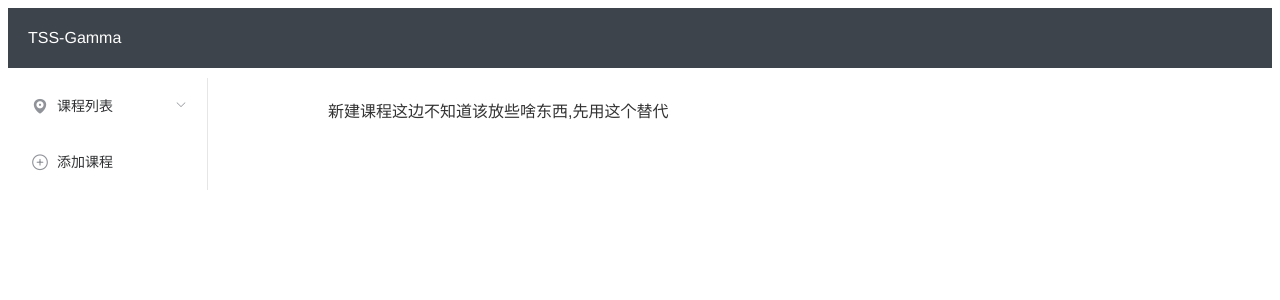
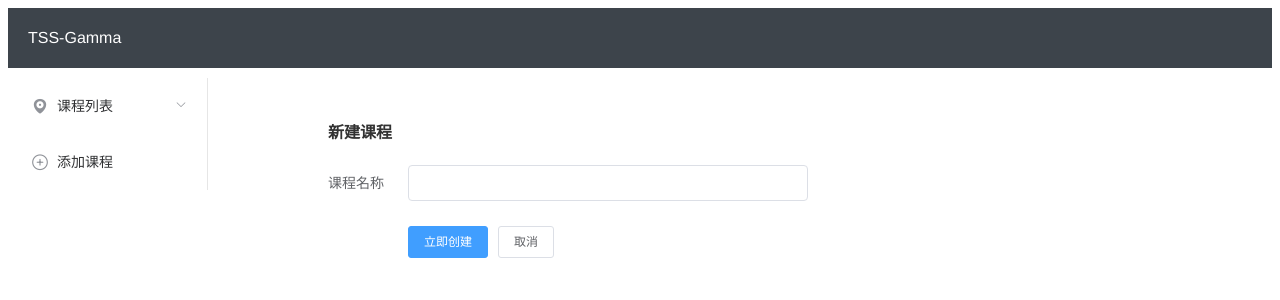
Before and after one commit to sc89703312/TSS-Gamma, a Vue app in the folder vue-test/: page /#/course/create in a window 1280 px wide. Shown: the top 300 px of the page. Built offline with nearby package versions, Linux system fonts and the light colour scheme.

Commit message:
统一了路径和名称

```diff
--- a/vue-test/src/components/CreateCourse.vue
+++ b/vue-test/src/components/CreateCourse.vue
@@ -1,18 +1,33 @@
 <template>
-  <span>
-    新建课程这边不知道该放些啥东西,先用这个替代
-  </span>
+  <div>
+    <h4 class="form-title">新建课程</h4>
+    <el-form ref="form" :model="form" label-width="80px" size="medium" label-position="left">
+      <el-form-item label="课程名称">
+        <el-input v-model="form.name"></el-input>
+      </el-form-item>
+      <el-form-item>
+        <el-button type="primary" size="small" @click="onSubmit">立即创建</el-button>
+        <el-button size="small" @click="onCancel">取消</el-button>
+      </el-form-item>
+    </el-form>
+  </div>
 </template>
 <script>
   export default {
     name: 'CreateCourse',
     data () {
       return {
-
+        form: {
+          name: ''
+        }
       }
     },
     methods: {
-
+      onSubmit () {
+      },
+      onCancel () {
+        this.$router.back()
+      }
     }
   }
 </script>
--- a/vue-test/src/components/CreateExam.vue
+++ b/vue-test/src/components/CreateExam.vue
@@ -1,7 +1,7 @@
 <template>
   <div>
     <h4 class="form-title">新建考试</h4>
-    <el-form ref="form" :model="form" label-width="80px" size="medium">
+    <el-form ref="form" :model="form" label-width="80px" size="medium" label-position="left">
       <el-form-item label="考试名称">
         <el-input v-model="form.name"></el-input>
       </el-form-item>
@@ -54,9 +54,7 @@
   }
 
   .form-title {
-    width: 68px;
-    max-width: 68px;
-    text-align: right;
+    text-align: left;
   }
 </style>
 <script>
--- a/vue-test/src/components/TestTable.vue
+++ b/vue-test/src/components/ExamTable.vue
@@ -1,5 +1,5 @@
 <template>
-  <div>
+  <div class="table-container">
     <el-row type="flex" :gutter="15" class="table-button">
       <el-col>
         <el-button icon="el-icon-plus" size="small" @click="addRecord">新建考试</el-button>
@@ -38,11 +38,15 @@
   .table-button {
     float: right;
   }
+
+  .table-container {
+    margin-top: 18px;
+  }
 </style>
 
 <script>
   export default {
-    name: 'TestTable',
+    name: 'ExamTable',
     data () {
       return {
         tableData: []
--- a/vue-test/src/components/StudentList.vue
+++ b/vue-test/src/components/StudentList.vue
@@ -8,7 +8,7 @@
         <span class="form-subtitle">选择考生，生成试卷</span>
       </el-col>
     </el-row>
-    <el-form ref="form" :model="form" label-width="80px">
+    <el-form ref="form" :model="form" label-width="80px" label-position="left">
       <el-form-item label="学生列表" class="last-form-item">
         <el-checkbox :indeterminate="form.isIndeterminate" v-model="form.checkAll" @change="handleCheckAllChange">全选</el-checkbox>
         <el-checkbox-group v-model="form.checkedStudents" @change="handleCheckedStudentsChange">
@@ -31,8 +31,7 @@
   .form-title {
     width: 68px;
     max-width: 68px;
-    text-align: right;
-    /*margin-bottom: 0px;*/
+    text-align: left;
   }
   .form-subtitle {
     width: 120px;
--- a/vue-test/src/views/test/home.vue
+++ b/vue-test/src/views/teacher/home.vue
@@ -76,6 +76,7 @@
 
 <script>
   export default {
+    name: 'TeacherHome',
     data () {
       return {
         items: []
```
Also changed, not shown: vue-test/src/router/index.js (+4 -4 lines), 1 other file (tests, documents, lock files or other folders).
